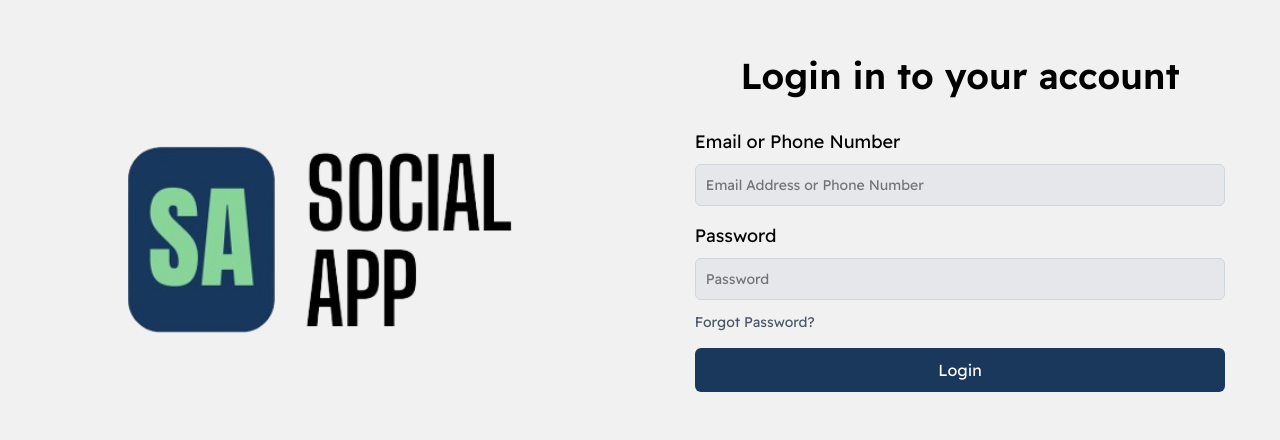
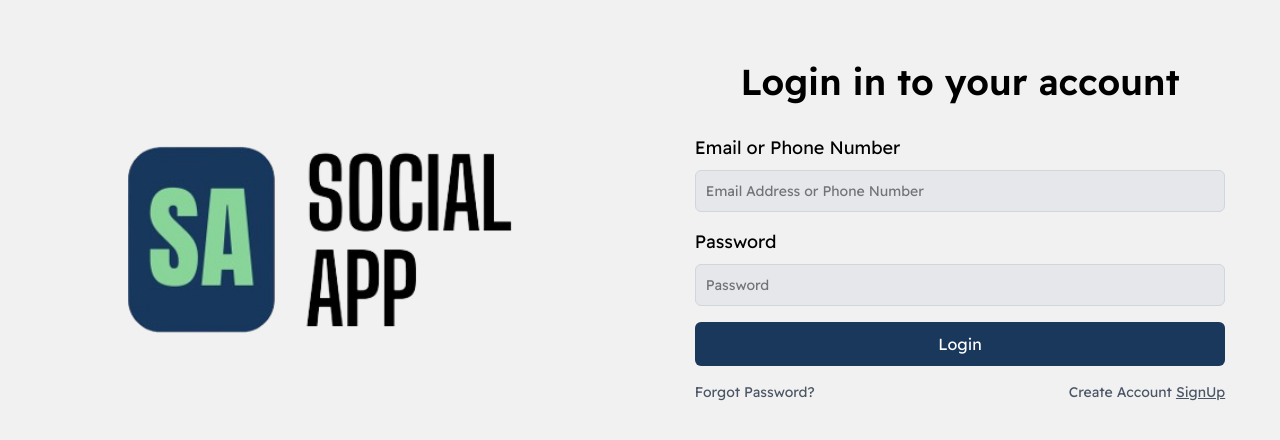
Before and after one commit to mandouro-22/social-media-mini, a React (Vite) app: page / in a window 1280 px wide. Shown: the part 160-600 px from the top of the page. Built offline with nearby package versions, Linux system fonts and the light colour scheme.

Commit message:
added button sign up in login section 🔘

```diff
--- a/src/pages/auth/login/login.tsx
+++ b/src/pages/auth/login/login.tsx
@@ -57,7 +57,8 @@ export default function Login() {
             </h1>
             <form
               onSubmit={formik.handleSubmit}
-              className="mt-8 mb-4 w-full md:w-[85%]">
+              className="mt-8 mb-4 w-full md:w-[85%]"
+            >
               {/* ✅ Email or Phone Input */}
               <div className="flex flex-col">
                 <label htmlFor="emailOrPhone" className="text-lg mb-2">
@@ -106,16 +107,7 @@ export default function Login() {
                 )}
               </div>
 
-              {/* ✅ Forgot Password */}
-              <div className="w-fit">
-                <Link to="/">
-                  <p className="mt-3 text-sm text-gray-600 hover:underline hover:text-gray-800">
-                    {t("Forgot Password?")}
-                  </p>
-                </Link>
-              </div>
-
-              {/* ✅ Submit Button */}
+              {/* ✅ Login Button */}
               <div className="w-full">
                 <Button
                   name={t("Login")}
@@ -124,6 +116,25 @@ export default function Login() {
                   className="w-full my-4 py-2.5 bg-[#19385c] hover:bg-[#122a46] flex items-center justify-center transition-colors duration-200 text-white rounded-md cursor-pointer"
                 />
               </div>
+
+              <div className="flex items-center justify-between">
+                {/* ✅ Forgot Password */}
+                <div className="w-fit">
+                  <Link to="/">
+                    <p className=" text-sm text-gray-600 hover:underline hover:text-gray-800">
+                      {t("Forgot Password?")}
+                    </p>
+                  </Link>
+                </div>
+
+                {/* ✅ Register Button */}
+                <div className="w-fit flex items-center gap-1 text-sm text-gray-600">
+                  <span>{t("Create Account")}</span>
+                  <Link to="/">
+                    <p className="underline hover:text-gray-800">SignUp</p>
+                  </Link>
+                </div>
+              </div>
             </form>
           </div>
         </div>
```
